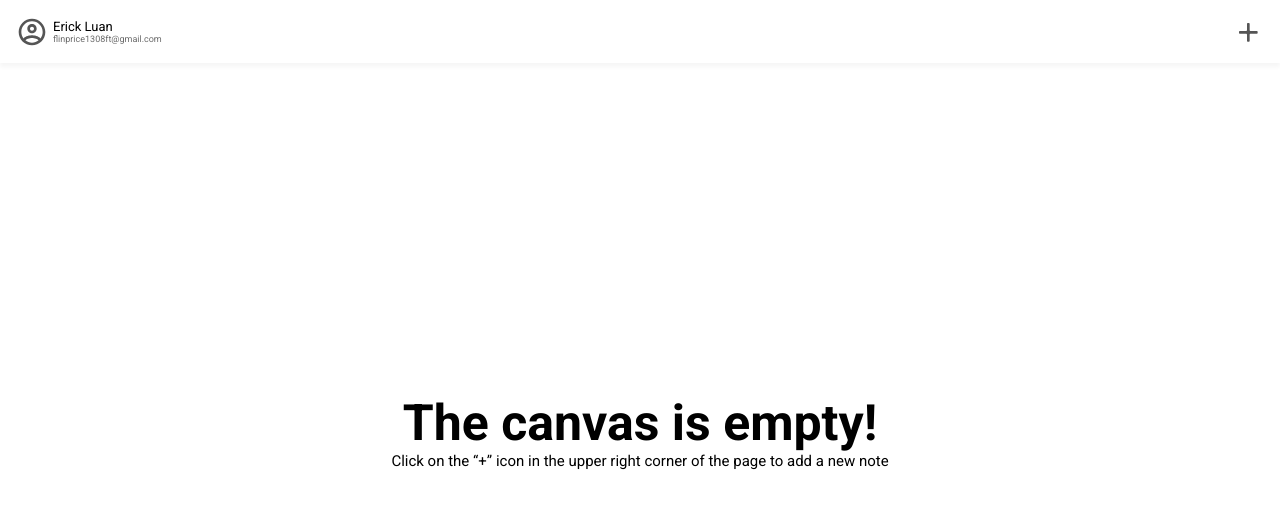
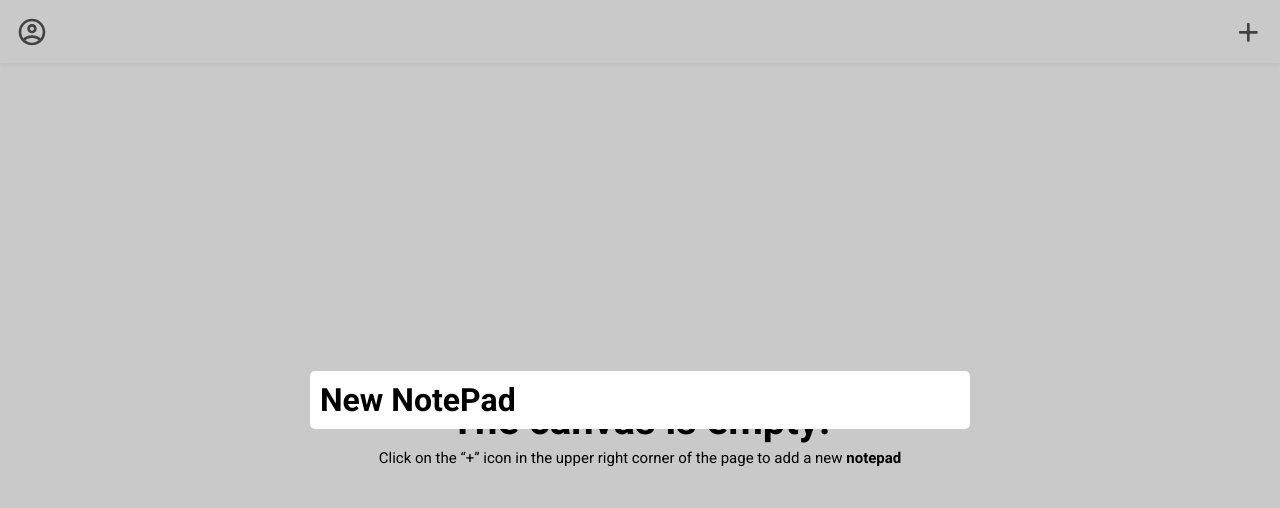
Before and after one commit to EricklLuan/its-a-note-app, a React (Create React App) app: page /user/notepads in a window 1280 px wide. Both pictures are taken after a click on the button 1248 px from the left and 31 px from the top of the page. Shown: the top 508 px of the page. Built offline with nearby package versions, Linux system fonts and the light colour scheme; no server answers.

Commit message:
creating new page and login funcionality

```diff
--- a/src/App.tsx
+++ b/src/App.tsx
@@ -1,10 +1,24 @@
-import { NotePad } from "./pages/NotePad";
+import { BrowserRouter, Route, Routes } from "react-router-dom";
+
+import { Home } from "./pages/Home";
+import { NotePads } from "./pages/NotePads";
+import { Notes } from "./pages/Notes";
+
+import { AuthContextProvider } from "./contexts/AuthContext";
 
 import './styles/global.scss'
 
 function App() {
   return (
-    <NotePad />
+    <BrowserRouter>
+      <AuthContextProvider>
+        <Routes>
+          <Route path="/" element={<Home />} />
+          <Route path="/user/notepads/" element={<NotePads />} />
+          <Route path="/user/notepads/:id/notes" element={<Notes />} />
+        </Routes>
+      </AuthContextProvider>
+    </BrowserRouter>
   );
 }
 
--- /dev/null
+++ b/src/components/Modal.tsx
@@ -0,0 +1,27 @@
+import { ReactNode } from 'react';
+
+import '../styles/global.scss'
+import '../styles/modal.scss'
+
+type ModalProps = {
+    children?: ReactNode;
+    visible: boolean;
+    setState: Function
+}
+
+export function Modal(props: ModalProps) {
+
+    function handleClickOut(event: any) {
+        if (event.target === event.currentTarget) {
+            props.setState(!props.visible)
+        }
+    }
+
+    return (
+        <div id='modal' className={ props.visible === false ? 'hidden' : '' } onClick={handleClickOut}>
+            <div id="content" style={{minWidth: `${50}%`}}>
+                {props.children}
+            </div>
+        </div>
+    );
+}
--- /dev/null
+++ b/src/contexts/AuthContext.tsx
@@ -0,0 +1,65 @@
+import { GoogleAuthProvider, signInWithPopup } from "firebase/auth";
+import { createContext, ReactNode, useEffect, useState } from "react";
+import { auth } from "../services/firebase";
+
+type UserType = {
+    id: string,
+    name: string | null,
+    email: string | null
+    avatar: string | null
+}
+
+type AuthContextType = {
+    user: UserType | undefined,
+    signInWithGoogle: () => Promise<void>
+}
+
+type AuthContextProviderProps = {
+    children?: ReactNode
+}
+
+export const AuthContext = createContext({} as AuthContextType)
+
+export function AuthContextProvider(prop: AuthContextProviderProps) {
+    const [ user, setUser ] = useState<UserType>();
+
+    useEffect(() => {
+        const unsubscribe = auth.onAuthStateChanged(user => {
+            if (user) {
+                const { displayName, email, photoURL, uid } = user;
+
+                setUser({
+                    id: uid,
+                    name: displayName,
+                    email: email,
+                    avatar: photoURL
+                })
+            }
+        })
+
+        return () => {
+            unsubscribe();
+        }
+    }, []);
+
+    async function signInWithGoogle() {
+        const provider = new GoogleAuthProvider();
+        const result = await signInWithPopup(auth, provider)
+        if (result.user) {
+            const { displayName, email, photoURL, uid } = result.user;
+
+            setUser({
+                id: uid,
+                name: displayName,
+                email: email,
+                avatar: photoURL
+            });
+        }
+    }
+
+    return (
+        <AuthContext.Provider value={{user, signInWithGoogle}}>
+            { prop.children }
+        </AuthContext.Provider>
+    );
+}
--- a/src/pages/Home.tsx
+++ b/src/pages/Home.tsx
@@ -1,13 +1,29 @@
+import { useNavigate } from 'react-router-dom';
+import { useContext } from 'react';
+import { AuthContext } from '../contexts/AuthContext';
 
 import googleIcon from '../assets/images/google_icon.svg'
+
 import '../styles/home.scss'
 
 export function Home() {
+
+    const { user, signInWithGoogle } = useContext(AuthContext);
+    const navigate = useNavigate();
+
+    async function handleUserSignIn() {
+        if (!user) {
+            await signInWithGoogle();
+        }
+
+        navigate("/user/notepads");
+    }
+
     return (
         <div id='home-container'>
             <header>
                 <nav>
-                    <button>
+                    <button onClick={ handleUserSignIn }>
                         <img src={googleIcon} alt="Google Icon" />
                         Login with google
                     </button>
--- /dev/null
+++ b/src/pages/NotePads.tsx
@@ -0,0 +1,50 @@
+import { AuthContext } from '../contexts/AuthContext';
+import { useContext, useState } from 'react';
+
+import { Modal } from '../components/Modal';
+
+import accountCircle from '../assets/images/account_circle.svg';
+import plusIcon from '../assets/images/plus.svg'
+
+import '../styles/notepads.scss';
+
+export function NotePads() {
+    const [ modalVisible, setModalVisible ] = useState<boolean>(false);
+    const { user } = useContext(AuthContext);
+
+    function handleImageError(event: any) {
+        event.target.src = accountCircle;
+    }
+
+    return (
+        <div id='container'>
+            <header>
+                <nav>
+                    <div id='user-information'>
+                        <img src={user === undefined ? accountCircle : String(user.avatar)} alt="User icon" onError={handleImageError}/>
+                        <div>
+                            <span id='user-name'>{user?.name}</span>
+                            <span id='user-email'>{user?.email}</span>
+                        </div>
+                    </div>
+                    <button onClick={() => setModalVisible(!modalVisible)}>
+                        <img src={plusIcon} alt="" />
+                    </button>
+                </nav>
+            </header>
+
+            <main>
+                <h1>
+                    The canvas is empty!
+                </h1>
+                <p>
+                    Click on the “+” icon in the upper right corner of the page to add a new <strong>notepad</strong>
+                </p>
+            </main>
+
+            <Modal visible={modalVisible} setState={setModalVisible}>
+                <h1>New NotePad</h1>
+            </Modal>
+        </div>
+    );
+}
--- a/src/pages/NotePad.tsx
+++ b/src/pages/Notes.tsx
@@ -1,18 +1,23 @@
+import { AuthContext } from '../contexts/AuthContext';
+import { useContext } from 'react';
+
 import accountCircle from '../assets/images/account_circle.svg';
 import plusIcon from '../assets/images/plus.svg'
 
-import '../styles/notepad.scss';
+import '../styles/notes.scss';
 
-export function NotePad() {
+export function Notes() {
+    const { user } = useContext(AuthContext);
+
     return (
         <div id='container'>
             <header>
                 <nav>
                     <div id='user-information'>
-                        <img src={accountCircle} alt="" />
+                        <img src={user === undefined ? accountCircle : String(user.avatar)} alt="User icon"/>
                         <div>
-                            <span id='user-name'>Erick Luan</span>
-                            <span id='user-email'>flinprice1308ft@gmail.com</span>
+                            <span id='user-name'>{user?.name}</span>
+                            <span id='user-email'>{user?.email}</span>
                         </div>
                     </div>
                     <button>
@@ -25,7 +30,7 @@ export function NotePad() {
                     The canvas is empty!
                 </h1>
                 <p>
-                    Click on the “+” icon in the upper right corner of the page to add a new note
+                    Click on the “+” icon in the upper right corner of the page to add a new <strong>note</strong>
                 </p>
             </main>
         </div>
--- a/src/styles/home.scss
+++ b/src/styles/home.scss
@@ -56,11 +56,15 @@
         font-family: 'Roboto', sans-serif;
 
         h1 {
-            font-size: 50px;
+            font-size: 40px;
+            margin: 0 10px 5px 10px;
+            text-align: center;
         }
 
         p {
             font-size: 15px;
+            margin: 0 10px 0px 10px;
+            text-align: center;
         }
     }
 }
--- /dev/null
+++ b/src/styles/modal.scss
@@ -0,0 +1,24 @@
+div#modal {
+    width: 100%;
+    height: 100%;
+
+    background: #00000036;
+
+    position: absolute;
+    display: flex;
+    justify-content: center;
+    align-items: center;
+
+    div#content {
+        border-radius: 5px;
+        background: white;
+        padding: 10px;
+        min-width: 50%;
+
+        & > * {width: fit-content;}
+    }
+}
+
+.hidden {
+    visibility: hidden;
+}
--- /dev/null
+++ b/src/styles/notepads.scss
@@ -0,0 +1,100 @@
+#container {
+    height: 100vh;
+
+    display: flex;
+    flex-direction: column;
+    align-items: center;
+    font-family: 'Roboto', sans-serif;
+
+    header {
+        flex: 63px 0;
+        width: 100%;
+        box-shadow: 0 4px 4px 0 rgba($color: #000000, $alpha: 0.04);
+
+        display: flex;
+        align-items: center;
+        justify-content: flex-end;
+
+        nav {
+            width: 100%;
+            display: flex;
+            flex-direction: row;
+            align-items: center;
+            justify-content: space-between;
+
+            div#user-information {
+                height: 32px;
+                margin-left: 16px;
+
+                display: flex;
+                gap: 5px;
+
+                img {
+                    width: 32px;
+                    height: 32px;
+
+                    border-radius: 50%;
+                }
+
+                div {
+
+                    display: flex;
+                    flex-direction: column;
+                    justify-content: center;
+
+
+                    span#user-name {
+                        font-size: 13px;
+                    }
+
+                    span#user-email {
+                        font-size: 9px;
+                        color: #6B6B6B;
+                    }
+                }
+            }
+
+            button {
+                width: 32px;
+                height: 32px;
+                margin-right: 16px;
+
+                display: flex;
+                align-items: center;
+                justify-content: center;
+
+                background: #ffff;
+                border: 0;
+                border-radius: 50%;
+
+                cursor: pointer;
+
+                &:hover {
+                    filter: brightness(0.9);
+                }
+            }
+        }
+    }
+
+    main {
+        flex: 1;
+        width: 100%;
+
+        display: flex;
+        flex-direction: column;
+        align-items: center;
+        justify-content: center;
+
+        & > h1 {
+            font-size: 40px;
+            margin: 0 10px 5px 10px;
+            text-align: center;
+        }
+
+        p {
+            font-size: 15px;
+            margin: 0 10px 0 10px;
+            text-align: center;
+        }
+    }
+}
--- a/src/styles/notepad.scss
+++ b/src/styles/notes.scss
@@ -32,6 +32,8 @@
                 img {
                     width: 32px;
                     height: 32px;
+
+                    border-radius: 50%;
                 }
 
                 div {
@@ -85,11 +87,15 @@
 
 
         h1 {
-            font-size: 50px;
+            font-size: 40px;
+            margin: 0 10px 5px 10px;
+            text-align: center;
         }
 
         p {
             font-size: 15px;
+            margin: 0 10px 0px 10px;
+            text-align: center;
         }
     }
 }
```
Also changed, not shown: src/styles/global.scss (line endings or trailing spaces).
